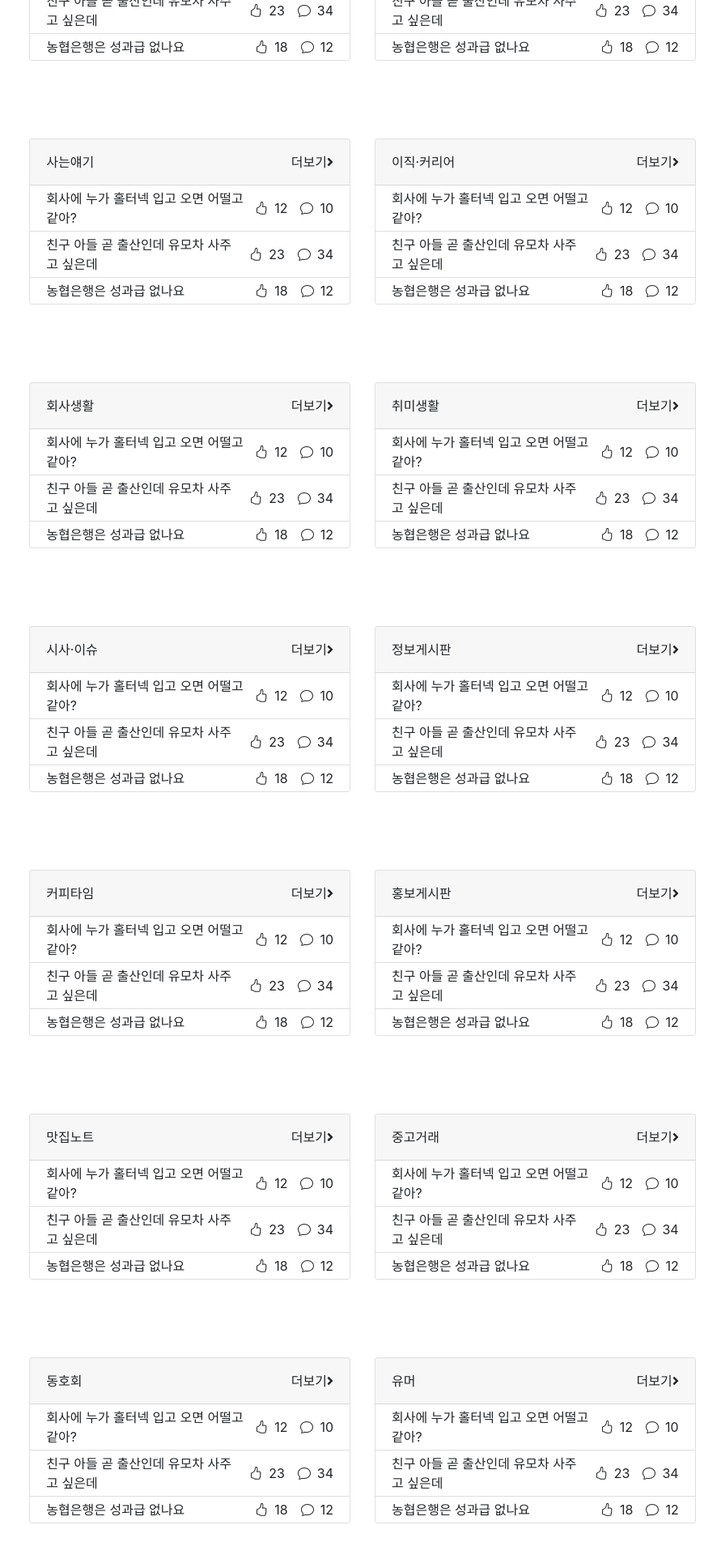
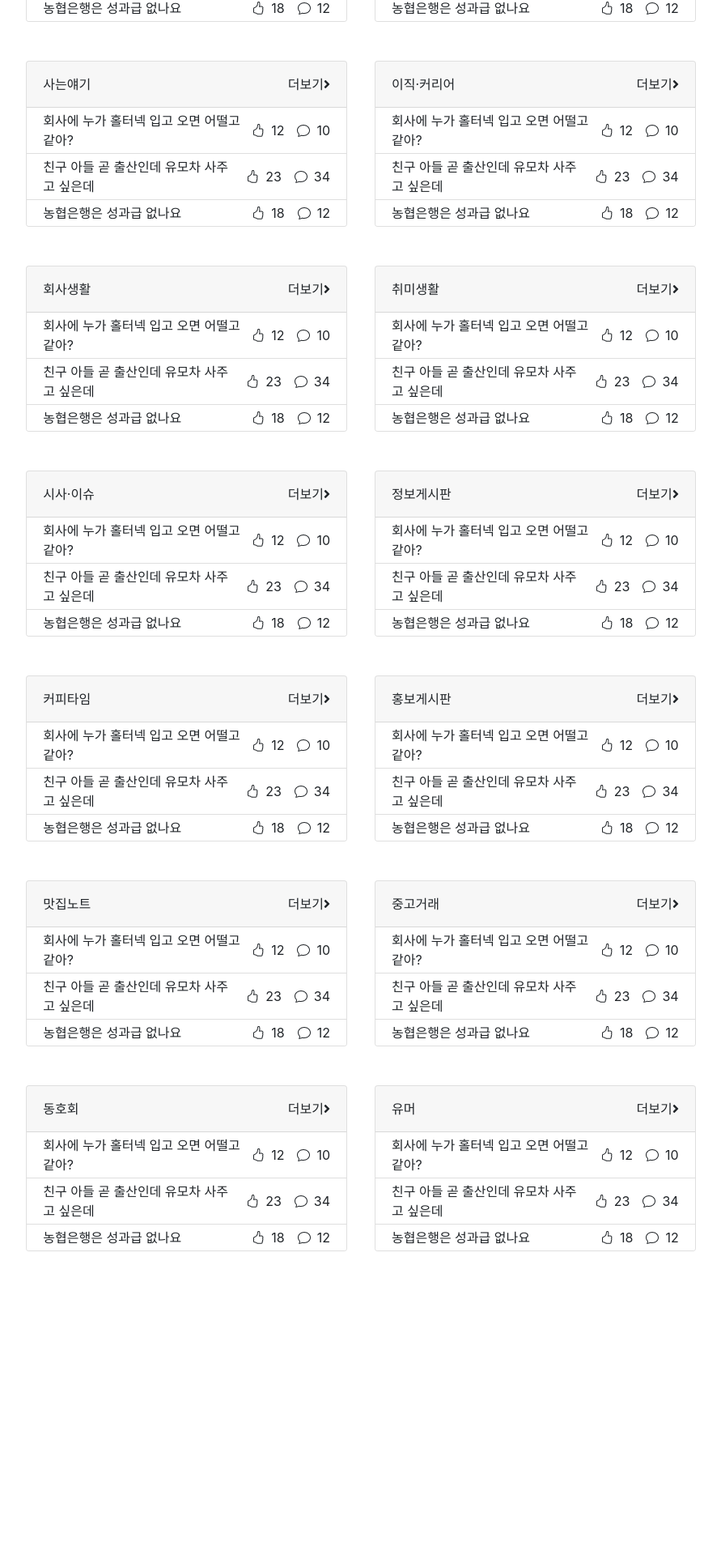
Before and after one commit to skarbgud/TodayWorker, a Vue app in the folder frontend/: page / in a window 1280 px wide. Shown: the part 494-2414 px from the top of the page at 81% size, without its empty margins (192-1083 px from the left). After the commit the page ends 2087 px from the top, so only its background shows below. Built offline with nearby package versions, Linux system fonts and the light colour scheme.

Commit message:
[FE] v-for문으로 cardComponent 구성

```diff
--- a/frontend/src/views/frame/components/FrameSection.vue
+++ b/frontend/src/views/frame/components/FrameSection.vue
@@ -1,123 +1,28 @@
 <template>
   <div>
     <b-container fluid>
+      <div style="display:flex; flex-wrap:wrap;">
         <b-row
           align-h="center"
-        class="mt-5"
-        cols="1"
-        cols-sm="1"
-        cols-md="1"
-        cols-lg="2"
-      >
-        <b-col class="mb-5">
-          <card-group :cardTitle="cardTitles[0]"></card-group>
-        </b-col>
-      </b-row>
-      <b-row
-        align-h="center"
-        class="mt-5"
+          class="mt-5 justify-content-center"
           cols="1"
           cols-sm="1"
           cols-md="2"
-        cols-lg="3"
+          cols-lg="2"
         >
-        <b-col class="mb-5">
-          <card-group :cardTitle="cardTitles[1]"></card-group>
+          <b-col class="mb-5 mr-1" lg="8">
+            <card-group :cardTitle="hotTitle"></card-group>
           </b-col>
-        <b-col class="mb-5">
-          <card-group :cardTitle="cardTitles[2]"></card-group>
+          <b-col
+            class="mb-5 mr-1"
+            v-for="title in cardTitles"
+            lg="4"
+            :key="title"
+          >
+            <card-group :cardTitle="title"></card-group>
           </b-col>
         </b-row>
-      <b-row
-        align-h="center"
-        class="mt-5"
-        cols="1"
-        cols-sm="1"
-        cols-md="2"
-        cols-lg="3"
-      >
-        <b-col class="mb-5">
-          <card-group :cardTitle="cardTitles[3]"></card-group>
-        </b-col>
-        <b-col class="mb-5">
-          <card-group :cardTitle="cardTitles[4]"></card-group>
-        </b-col>
-      </b-row>
-      <b-row
-        align-h="center"
-        class="mt-5"
-        cols="1"
-        cols-sm="1"
-        cols-md="2"
-        cols-lg="3"
-      >
-        <b-col class="mb-5">
-          <card-group :cardTitle="cardTitles[5]"></card-group>
-        </b-col>
-        <b-col class="mb-5">
-          <card-group :cardTitle="cardTitles[6]"></card-group>
-        </b-col>
-      </b-row>
-      <b-row
-        align-h="center"
-        class="mt-5"
-        cols="1"
-        cols-sm="1"
-        cols-md="2"
-        cols-lg="3"
-      >
-        <b-col class="mb-5">
-          <card-group :cardTitle="cardTitles[7]"></card-group>
-        </b-col>
-        <b-col class="mb-5">
-          <card-group :cardTitle="cardTitles[8]"></card-group>
-        </b-col>
-      </b-row>
-      <b-row
-        align-h="center"
-        class="mt-5"
-        cols="1"
-        cols-sm="1"
-        cols-md="2"
-        cols-lg="3"
-      >
-        <b-col class="mb-5">
-          <card-group :cardTitle="cardTitles[9]"></card-group>
-        </b-col>
-        <b-col class="mb-5">
-          <card-group :cardTitle="cardTitles[10]"></card-group>
-        </b-col>
-      </b-row>
-      <b-row
-        align-h="center"
-        class="mt-5"
-        cols="1"
-        cols-sm="1"
-        cols-md="2"
-        cols-lg="3"
-      >
-        <b-col class="mb-5">
-          <card-group :cardTitle="cardTitles[11]"></card-group>
-        </b-col>
-        <b-col class="mb-5">
-          <card-group :cardTitle="cardTitles[12]"></card-group>
-        </b-col>
-      </b-row>
-      <b-row
-        align-h="center"
-        class="mt-5 mb-5"
-        cols="1"
-        cols-sm="1"
-        cols-md="2"
-        cols-lg="3"
-      >
-        <b-col class="mb-5">
-          <card-group :cardTitle="cardTitles[13]"></card-group>
-        </b-col>
-        <b-col class="mb-5">
-          <card-group :cardTitle="cardTitles[14]"></card-group>
-        </b-col>
-      </b-row>
+      </div>
     </b-container>
   </div>
 </template>
@@ -132,8 +37,8 @@ export default {
   },
   data() {
     return {
+      hotTitle: '인기게시글',
       cardTitles: [
-        '인기게시글',
         '자유게시판',
         '비밀게시판',
         '사는얘기',
```
Lines whose indentation alone changed are shown as unchanged.
